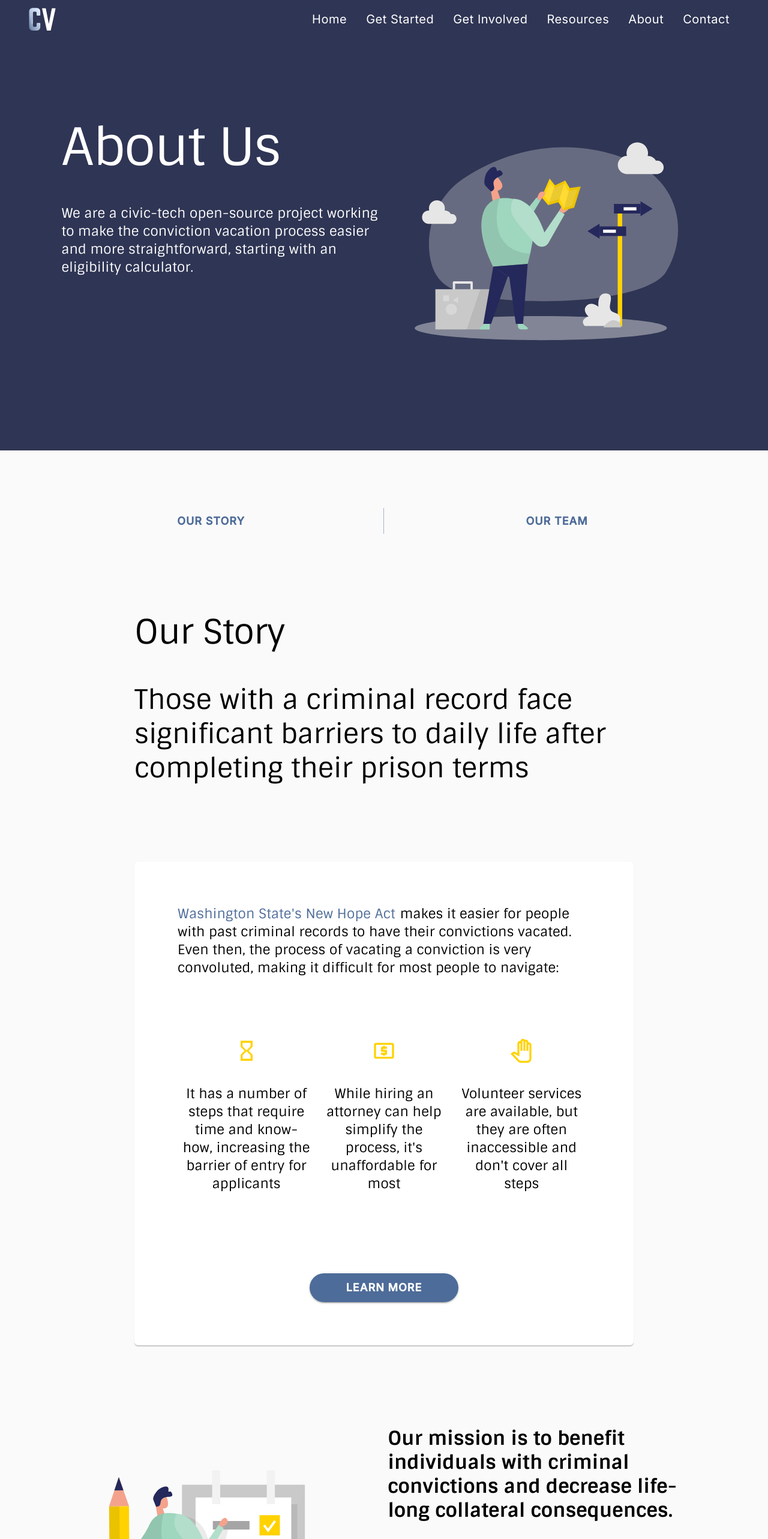
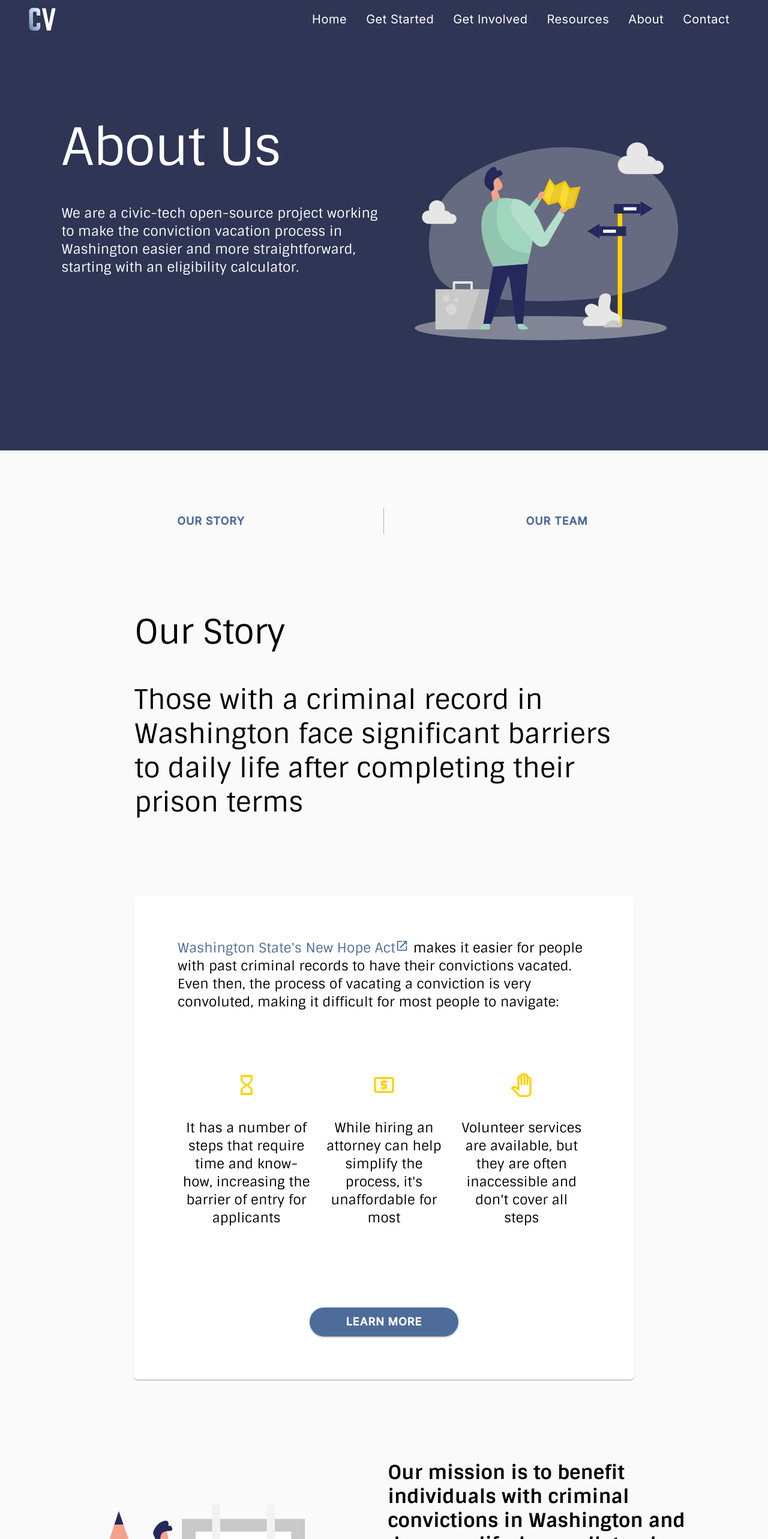
Before and after one commit to openseattle/clearviction-v1, a React (Create React App) app: page /about in a window 1280 px wide. Shown: the top 2566 px of the page at 60% size. Built offline with nearby package versions, Linux system fonts and the light colour scheme.

Commit message:
add in washington to about us page

```diff
--- a/src/Pages/AboutPage.jsx
+++ b/src/Pages/AboutPage.jsx
@@ -9,6 +9,7 @@ import ResponsiveJumpButtonGroup from "../Components/ResponsiveJumpButtonGroup";
 
 import { RedesignButtonPrimary } from "../ui-kit/RedesignButtonPrimary";
 import { useDocumentTitle } from "../Components/customHooks/useDocumentTitle";
+import { ExternalLink } from "../ui-kit/ExternalLink";
 
 const AboutPage = () => {
     const classes = useAboutStyles();
@@ -24,8 +25,7 @@ const AboutPage = () => {
                                 About Us
                             </Typography>
                             <Typography className={classes.contentTextStyle} variant="subtitle1" component="p">
-                                We are a civic-tech open-source project working to make the conviction vacation process
-                                easier and more straightforward, starting with an eligibility calculator.
+                                We are a civic-tech open-source project working to make the conviction vacation process in Washington easier and more straightforward, starting with an eligibility calculator.
                             </Typography>
                         </Grid>
                         <Grid item xs={12} sm={6} md={6}>
@@ -50,13 +50,13 @@ const AboutPage = () => {
                         Our Story
                     </Typography>
                     <Typography variant="h3" className={classes.subheadingStyle}>
-                        Those with a criminal record face significant barriers to daily life after completing their
+                        Those with a criminal record in Washington face significant barriers to daily life after completing their
                         prison terms
                     </Typography>
 
                     <Box className={classes.boxShadow}>
                         <Typography variant="subtitle1" className={classes.contentTextStyle}>
-                            <a
+                            <ExternalLink
                                 href="https://app.leg.wa.gov/billsummary?BillNumber=2890&Year=2017"
                                 target="_blank"
                                 rel="noreferrer"
@@ -64,7 +64,7 @@ const AboutPage = () => {
                                 className={classes.linkTextStyle}
                             >
                                 Washington State's New Hope Act
-                            </a>
+                            </ExternalLink>
                             makes it easier for people with past criminal records to have their convictions vacated.
                             Even then, the process of vacating a conviction is very convoluted, making it difficult for
                             most people to navigate:
@@ -109,7 +109,7 @@ const AboutPage = () => {
                         </Grid>
                         <Grid item sm={12} md={6} className={classes.gridItemStyle}>
                             <Typography variant="h4" className={classes.headingSpacing}>
-                                Our mission is to benefit individuals with criminal convictions and decrease life-long
+                                Our mission is to benefit individuals with criminal convictions in Washington and decrease life-long
                                 collateral consequences.
                             </Typography>
                             <Typography variant="subtitle1" className={classes.spaceAfter} component="p">
--- a/src/Pages/ResourcesPage.jsx
+++ b/src/Pages/ResourcesPage.jsx
@@ -116,7 +116,7 @@ const ResourcesPage = () => {
                 <Grid container spacing={4}>
                     <Grid item xs={12} sm={6} md={6}>
                         <Typography className={classes.contentTextStyle} variant="subtitle1" component="p">
-                            The process of vacating a conviction is convoluted, but it’s needed to avoid barriers in
+                            The process of vacating a conviction in Washington is convoluted, but it’s needed to avoid barriers in
                             employment, housing and education.
                         </Typography>
                         <Typography className={classes.contentTextStyle} variant="subtitle1" component="p">
```
